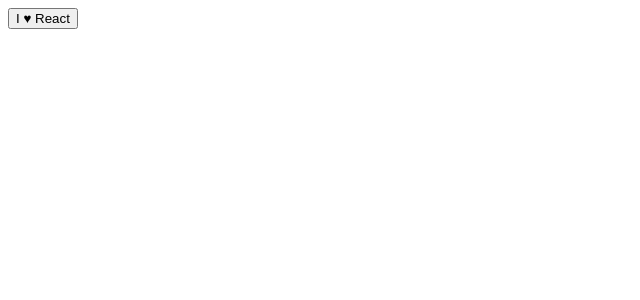
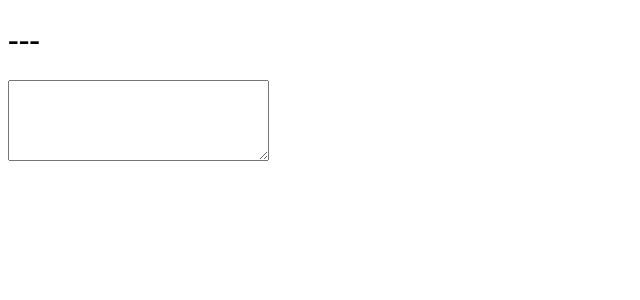
Before and after one commit to smchenrybc/dev-courses, a React (Create React App) app in the folder egghead/start-learning-react/: page / in a window 1280 px wide. Shown: the top 300 px of the page, without its empty margins (0-640 px from the left). Built offline with nearby package versions, Linux system fonts and the light colour scheme; the HTML template or start-up script is replaced by a standard one.

Commit message:
Normalize Events with Reacts Synthetic Event System

```diff
--- a/egghead/start-learning-react/src/App.js
+++ b/egghead/start-learning-react/src/App.js
@@ -1,18 +1,40 @@
 import React from 'react';
+import PropTypes from 'prop-types';
 
 class App extends React.Component {
+  constructor() {
+    super();
+
+    this.state = {currentEvent: '---'}
+    this.update = this.update.bind(this)
+  }
+
+  update(e) {
+    this.setState({
+      currentEvent: e.type
+    })
+  }
+
   render() {
-    return <Button>I <Heart /> React</Button>
-  }
-}
-
-const Button = (props) => (
-  <button>{props.children}</button>
-)
-
-class Heart extends React.Component {
-  render() {
-    return <span>&hearts;</span>
+    return (
+      <div>
+        <h1>{this.state.currentEvent}</h1>
+        <textarea
+          onKeyPress={this.update}
+          onCopy={this.update}
+          onCut={this.update}
+          onPaste={this.update}
+          onFocus={this.update}
+          onBlur={this.update}
+          // onMouseDown={this.update}
+          // onMouseUp={this.update}
+          onDoubleClick={this.update}
+          // onTouchStart={this.update}
+          // onTouchMove={this.update}
+          // onTouchEnd={this.update}
+          cols="30" rows="5" />
+      </div>
+    )
   }
 }
 
```
